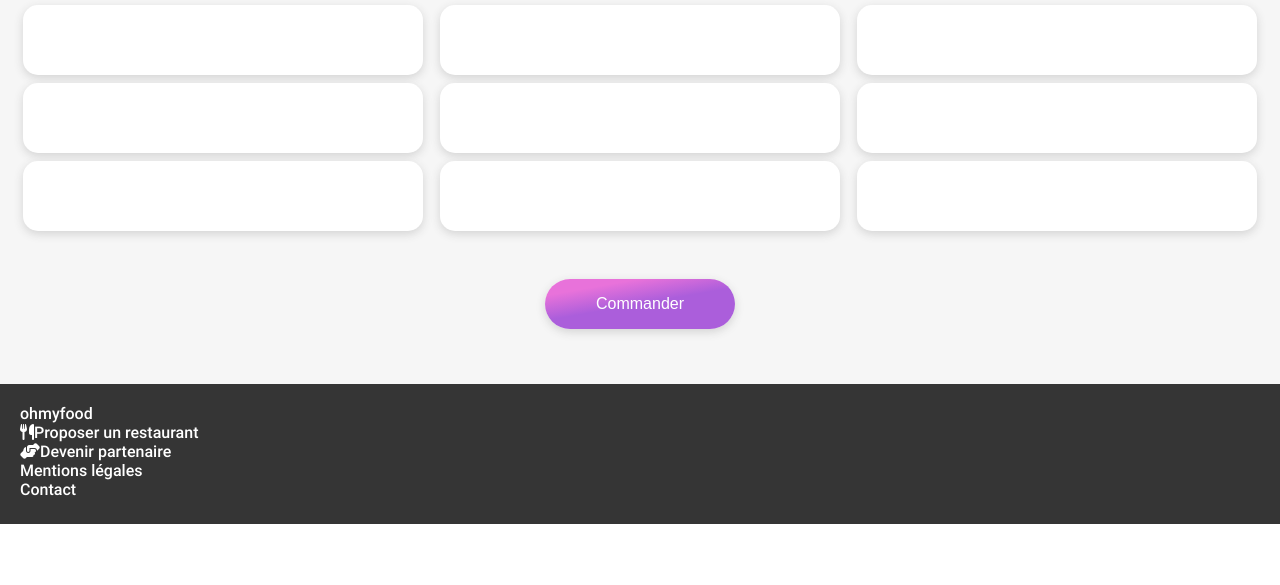
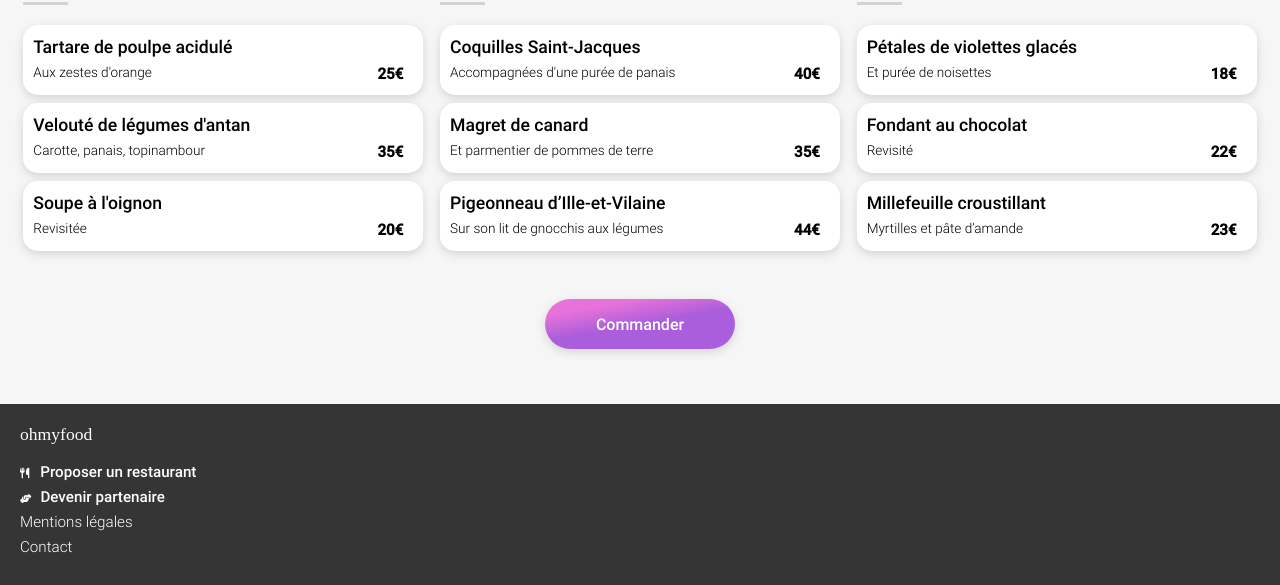
Before and after one commit to Korgmgn/-HamimiZouaoui_3_20062021, a website: page pages/menu_3.html in a window 1280 px wide. Shown: the part 441-1026 px from the top of the page. Before the commit the page ends 965 px from the top, so only its background shows below. Drawn offline with Linux system fonts and the light colour scheme; a web font is replaced by a local one.

Commit message:
anim timing fixes & filled html content

```diff
--- a/assets/scss/layout/_layout.scss
+++ b/assets/scss/layout/_layout.scss
@@ -120,7 +120,7 @@
             min-width: 70px;
             transform: translateX(0px);
             & i {
-                transform: rotate(2turn);
+                transform: rotate(1turn);
             }
         }
         animation: menu-rollup 1000ms both;
@@ -132,7 +132,6 @@
         &--details {
             width: max-content;
             min-width: 0;
-            font-size: 1.15em;
             line-height: 25px;
             margin: auto 10px auto 10px;
             h3 {
@@ -155,7 +154,7 @@
         }
         &--animation {
             height: 70px;
-            width: 10px;
+            width: 5px;
             min-width: 0px;
             display: flex;
             justify-content: center;
@@ -163,7 +162,7 @@
             background-color: $color-tertiary;
             border-radius: 0 15px 15px 0;
             transform: translateX(70px);
-            transition: all 550ms ease-out;
+            transition: all 450ms ease-out;
             i {
                 height: 25px;
                 width: 25px;
@@ -174,7 +173,7 @@
                 background-color: white;
                 border-radius: 50%;
                 transform: rotate(0turn);
-                transition: transform 550ms ease-in-out;
+                transition: transform 500ms ease-in-out;
             }
         }
     }
--- a/assets/scss/pages/_spinner.scss
+++ b/assets/scss/pages/_spinner.scss
@@ -8,7 +8,7 @@
     background: rgb(255,255,255);
     background: linear-gradient(180deg, rgba(255,255,255,1) 0%, rgba(153,226,208,1) 100%);
     z-index: 3;
-    animation: spinner-bg 500ms 3400ms both
+    animation: spinner-bg 500ms 2800ms both
 }
 
 .animation {
@@ -18,7 +18,7 @@
     justify-content: flex-start;
     align-items: center;
     position: relative;
-    animation: spinner-roll 1500ms 500ms ease both;
+    animation: spinner-roll 1500ms 300ms ease both;
     &__bell {
         width: 200px;
         height: 100px;
@@ -30,7 +30,7 @@
         border-radius: 90px 90px 5px 5px;
         box-shadow: $spinner-shadow;
         transform-origin: 0% 100%;
-        animation: bell-reveal 700ms 2200ms ease both;
+        animation: bell-reveal 700ms 1850ms ease both;
     }
     &__logo {
         font-size: 2em;
@@ -118,7 +118,7 @@
             background-color: black;
             border-radius: 50%;
             box-shadow: $spinner-shadow;
-            animation: wheels 1900ms ease-out both;
+            animation: wheels 1700ms ease-out both;
             &--inside {
                 height: 24px;
                 width: 24px;
@@ -159,7 +159,7 @@
             background-color: black;
             border-radius: 50%;
             box-shadow: $spinner-shadow;
-            animation: wheels 1900ms ease-out both;
+            animation: wheels 1700ms ease-out both;
         }
     }
 }
--- a/pages/menu_3.html
+++ b/pages/menu_3.html
@@ -1,5 +1,5 @@
 <!DOCTYPE html>
-<html>
+<html lang="fr">
     <head>
         <meta charset="utf-8">
         <meta name="viewport" content="width=device-width, initial-scale=1.0" />
@@ -11,15 +11,17 @@
         <div class="main-container">
             <header class="header">
                 <div class="header__logo">
-                    <a href="../index.html"><i class="fas fa-arrow-left"></i></a>
-                    <h1>Ohmyfood</h1>
+                    <a class="header__logo--arrow" href="../index.html"><i class="fas fa-arrow-left"></i></a>
+                    <h1 class="header__logo--title">ohmyfood</h1>
                 </div>
-                <img class="header__img" src="../assets/images/restaurants/la_française.jpg"></div>
+                <img class="header__img" src="../assets/images/restaurants/note_enchantée.jpg" alt="photo du restaurant">
             </header>
 
             <section class="section">
-                <div class="section__restaurant-name">
-                    <h2>A la française</h2><span><i class="far fa-heart"></i><i class="fas fa-heart"></i></span>
+                <div class="section__restaurant">
+                    <div class="restaurant-name__text">
+                        <h2>À la française</h2><div class="restaurant-name__text--heart-empty"><i class="far fa-heart"></i></div><div class="restaurant-name__text--heart-filled"><i class="fas fa-heart"></i></div>
+                    </div>
                 </div>
 
                 <div class="section__menu">
@@ -29,33 +31,33 @@
 
                             <div class="dish-type__dish-card dish-type__dish-card--1">
                                 <div class="dish-type__dish-card--details">
-                                    <h3></h3>
-                                    <p></p>
+                                    <h3>Tartare de poulpe acidulé</h3>
+                                    <p>Aux zestes d'orange</p>
                                 </div>
                                 <div class="dish-type__dish-card--price">
-                                    <p></p>
+                                    <p>25€</p>
                                 </div>
                                 <div class="dish-type__dish-card--animation"><i class="fas fa-check"></i></div>
                             </div>
 
                             <div class="dish-type__dish-card dish-type__dish-card--2">
                                 <div class="dish-type__dish-card--details">
-                                    <h3></h3>
-                                    <p></p>
+                                    <h3>Velouté de légumes d'antan</h3>
+                                    <p>Carotte, panais, topinambour</p>
                                 </div>
                                 <div class="dish-type__dish-card--price">
-                                    <p></p>
+                                    <p>35€</p>
                                 </div>
                                 <div class="dish-type__dish-card--animation"><i class="fas fa-check"></i></div>
                             </div>
 
                             <div class="dish-type__dish-card dish-type__dish-card--3">
                                 <div class="dish-type__dish-card--details">
-                                    <h3></h3>
-                                    <p></p>
+                                    <h3>Soupe à l'oignon</h3>
+                                    <p>Revisitée</p>
                                 </div>
                                 <div class="dish-type__dish-card--price">
-                                    <p></p>
+                                    <p>20€</p>
                                 </div>
                                 <div class="dish-type__dish-card--animation"><i class="fas fa-check"></i></div>
                             </div>
@@ -66,33 +68,33 @@
 
                             <div class="dish-type__dish-card dish-type__dish-card--1">
                                 <div class="dish-type__dish-card--details">
-                                    <h3></h3>
-                                    <p></p>
+                                    <h3>Coquilles Saint-Jacques</h3>
+                                    <p>Accompagnées d'une purée de panais</p>
                                 </div>
                                 <div class="dish-type__dish-card--price">
-                                    <p></p>
+                                    <p>40€</p>
                                 </div>
                                 <div class="dish-type__dish-card--animation"><i class="fas fa-check"></i></div>
                             </div>
 
                             <div class="dish-type__dish-card dish-type__dish-card--2">
                                 <div class="dish-type__dish-card--details">
-                                    <h3></h3>
-                                    <p></p>
+                                    <h3>Magret de canard</h3>
+                                    <p>Et parmentier de pommes de terre</p>
                                 </div>
                                 <div class="dish-type__dish-card--price">
-                                    <p></p>
+                                    <p>35€</p>
                                 </div>
                                 <div class="dish-type__dish-card--animation"><i class="fas fa-check"></i></div>
                             </div>
 
                             <div class="dish-type__dish-card dish-type__dish-card--3">
                                 <div class="dish-type__dish-card--details">
-                                    <h3></h3>
-                                    <p></p>
+                                    <h3>Pigeonneau d’Ille-et-Vilaine</h3>
+                                    <p>Sur son lit de gnocchis aux légumes</p>
                                 </div>
                                 <div class="dish-type__dish-card--price">
-                                    <p></p>
+                                    <p>44€</p>
                                 </div>
                                 <div class="dish-type__dish-card--animation"><i class="fas fa-check"></i></div>
                             </div>
@@ -103,53 +105,54 @@
 
                             <div class="dish-type__dish-card dish-type__dish-card--1">
                                 <div class="dish-type__dish-card--details">
-                                    <h3></h3>
-                                    <p></p>
+                                    <h3>Pétales de violettes glacés</h3>
+                                    <p>Et purée de noisettes</p>
                                 </div>
                                 <div class="dish-type__dish-card--price">
-                                    <p></p>
+                                    <p>18€</p>
                                 </div>
                                 <div class="dish-type__dish-card--animation"><i class="fas fa-check"></i></div>
                             </div>
 
                             <div class="dish-type__dish-card dish-type__dish-card--2">
                                 <div class="dish-type__dish-card--details">
-                                    <h3></h3>
-                                    <p></p>
+                                    <h3>Fondant au chocolat</h3>
+                                    <p>Revisité</p>
                                 </div>
                                 <div class="dish-type__dish-card--price">
-                                    <p></p>
+                                    <p>22€</p>
                                 </div>
                                 <div class="dish-type__dish-card--animation"><i class="fas fa-check"></i></div>
                             </div>
 
                             <div class="dish-type__dish-card dish-type__dish-card--3">
                                 <div class="dish-type__dish-card--details">
-                                    <h3></h3>
-                                    <p></p>
+                                    <h3>Millefeuille croustillant</h3>
+                                    <p>Myrtilles et pâte d’amande</p>
                                 </div>
                                 <div class="dish-type__dish-card--price">
-                                    <p></p>
+                                    <p>23€</p>
                                 </div>
                                 <div class="dish-type__dish-card--animation"><i class="fas fa-check"></i></div>
                             </div>
                     </div>
                 </div>
                 <div class="btn--position">
-                    <a href="#">
-                        <button type="submit" class="btn">Commander</button>
-                    </a>
+                    <a class="btn" href="#">Commander</a>
                 </div>
             </section>
         </div>
-            <footer class="footer">
-                <h2 class="footer__logo">ohmyfood</h2>
-                    <ul class="footer__list">
-                        <li class="footer__list--icon-a"><i class="fas fa-utensils"></i>Proposer un restaurant</li>
-                        <li class="footer__list--icon-b"><i class="fas fa-hands-helping"></i>Devenir partenaire</li>
-                        <li>Mentions légales</li>
-                        <li><a href="mailto:webmaster@example.com">Contact</a></li>
-                    </ul>
-            </footer>
+
+        <footer class="footer">
+            <div class="footer__container">
+                <h2 class="footer__container--logo">ohmyfood</h2>
+                <ul class="footer__container--list">
+                    <li class="footer-list__icon-a"><i class="fas fa-utensils"></i>Proposer un restaurant</li>
+                    <li class="footer-list__icon-b"><i class="fas fa-hands-helping"></i>Devenir partenaire</li>
+                    <li class= "footer-list__light-font">Mentions légales</li>
+                    <li class= "footer-list__light-font"><a href="mailto:webmaster@example.com">Contact</a></li>
+                </ul>
+            </div>
+        </footer>
     </body>
 </html>
```
Also changed, not shown: pages/menu_1.html (+2 -2 lines), pages/menu_2.html (+51 -48 lines), pages/menu_4.html (+49 -46 lines), assets/css/style.css, 1 other file.
